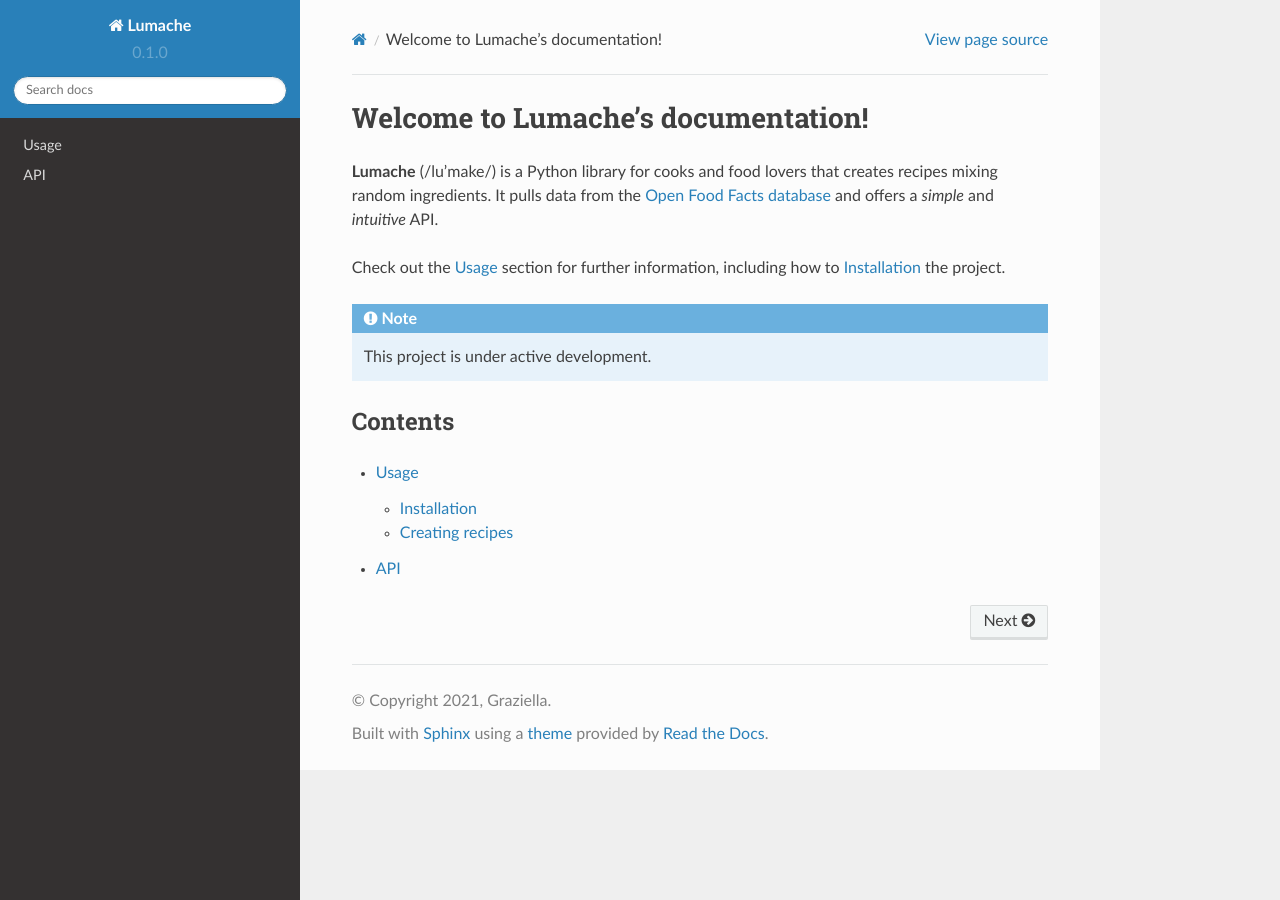
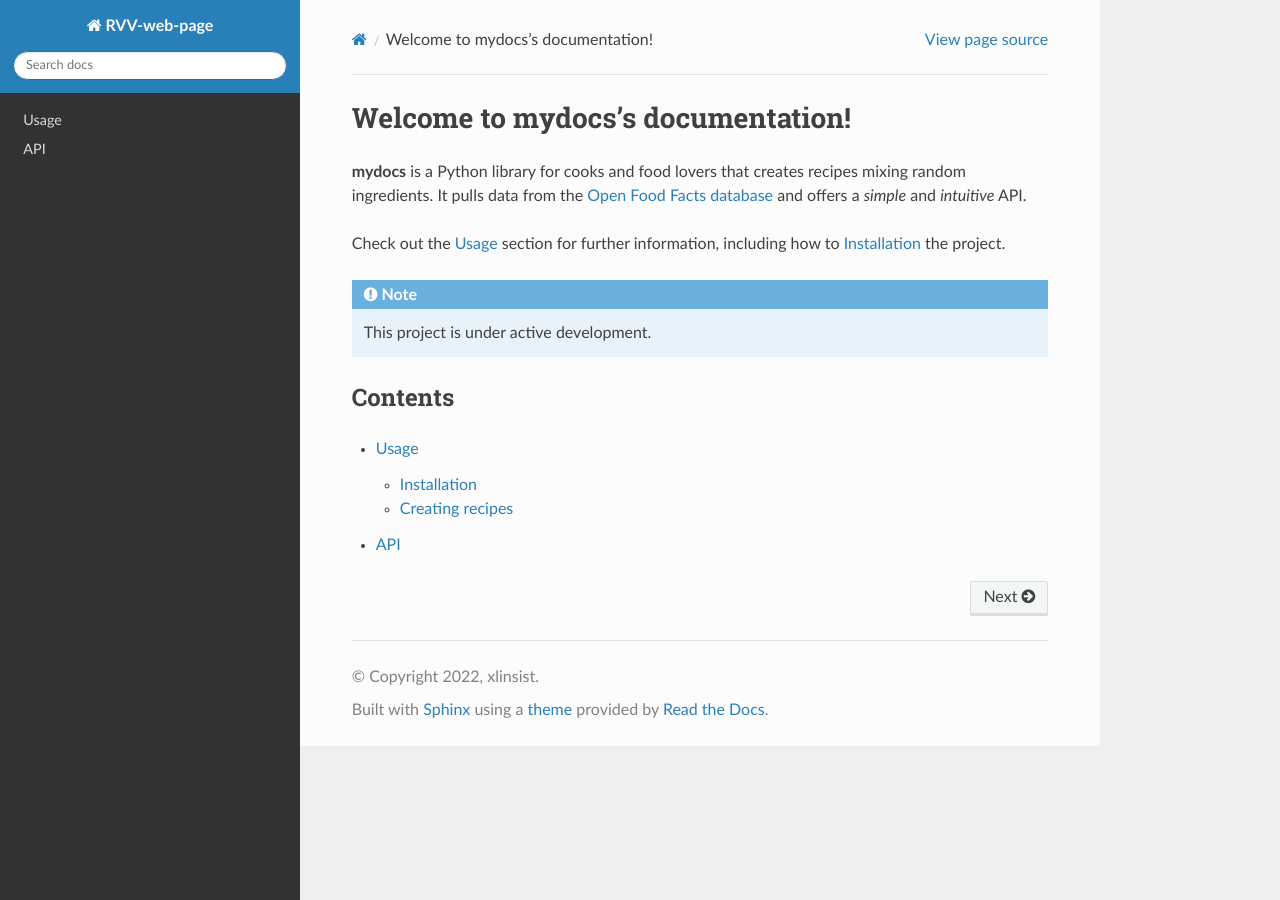
Before and after one commit to xlinsist/rvv-isadoc, a Sphinx documentation site: the page built from docs/source/index.rst, in a window 1280 px wide. Built offline with Sphinx 7.4.7 and the Read the Docs theme 2.0.0, drawn with Linux system fonts in a browser that asks for light colours.

Commit message:
change title to mydocs

```diff
--- a/docs/source/conf.py
+++ b/docs/source/conf.py
@@ -2,12 +2,12 @@
 
 # -- Project information
 
-project = 'Lumache'
-copyright = '2021, Graziella'
-author = 'Graziella'
+project = 'RVV-web-page'
+copyright = '2022, xlinsist'
+author = 'xlinsist'
 
-release = '0.1'
-version = '0.1.0'
+release = ''
+version = ''
 
 # -- General configuration
 
@@ -17,6 +17,7 @@
     'sphinx.ext.autodoc',
     'sphinx.ext.autosummary',
     'sphinx.ext.intersphinx',
+    'recommonmark',
 ]
 
 intersphinx_mapping = {
--- a/docs/source/index.rst
+++ b/docs/source/index.rst
@@ -1,7 +1,7 @@
-Welcome to Lumache's documentation!
+Welcome to mydocs's documentation!
 ===================================
 
-**Lumache** (/lu'make/) is a Python library for cooks and food lovers
+**mydocs**  is a Python library for cooks and food lovers
 that creates recipes mixing random ingredients.
 It pulls data from the `Open Food Facts database <https://world.openfoodfacts.org/>`_
 and offers a *simple* and *intuitive* API.
```
Also changed, not shown: 1 other file.
